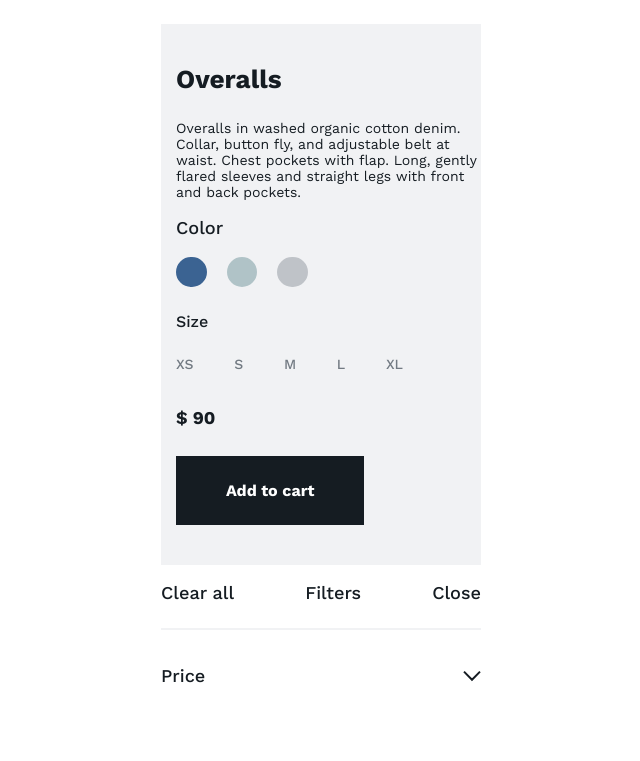
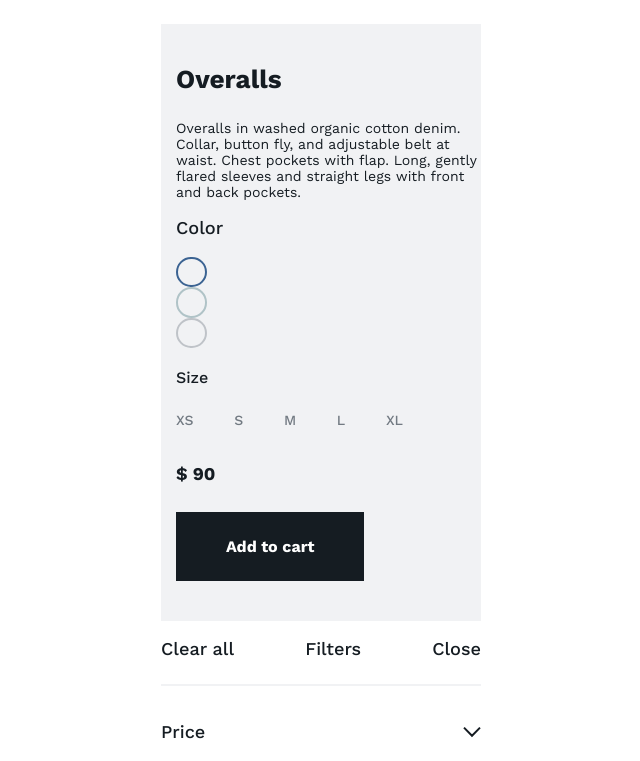
Before and after one commit to hellonasd/denim-app, a React (Create React App) app: page /product/0 in a window 1280 px wide. Shown: the part 1683-2444 px from the top of the page, without its empty margins (319-959 px from the left). Before the commit the page ends 2388 px from the top, so only its background shows below. Built offline with nearby package versions, Linux system fonts and the light colour scheme.

Commit message:
color rebild on maket

```diff
--- a/src/components/Color/Color.jsx
+++ b/src/components/Color/Color.jsx
@@ -14,9 +14,17 @@ export const Color = ({color}) => {
         return (
           <label key={Math.random() * 10} className='radio' >
             <input key={Math.random() * 10} className='radio--input' name='color' type='radio' />
-            <div key={Math.random() * 10} className='radio--radio'
-            style={{border: `2px solid ${it}`,
-            backgroundColor:`${it}`}} ></div>
+            <div
+            key={Math.random() * 10}
+            className='radio--radio'
+            style={{border: `2px solid ${it}`}}
+
+            ></div>
+            <div
+            className='radio__active'
+            style={{backgroundColor : `${it}`}}
+
+            ></div>
           </label>
         )
       })}
--- a/src/components/Color/color.css
+++ b/src/components/Color/color.css
@@ -1,13 +1,14 @@
-.radio{
-  display: inline-flex;
+.radio {
+  display: flex;
   margin-right: 10px;
+
 }
 
-.radio--input{
+.radio--input {
   display: none;
 }
 
-.radio--radio{
+.radio--radio {
   width: 1.25em;
   height: 1.25em;
   border-radius: 50%;
@@ -15,19 +16,22 @@
   padding: 2px;
 }
 
-.radio--radio::after{
-  content: '';
-  width: 100%;
-  height: 100%;
-  display: block;
 
+.radio__active {
+  position: absolute;
+  transform: scale(0);
+  width: 1em;
+  height: 1em;
   border-radius: 50%;
+  margin-right: 10px;
+  padding: 2px;
 
-  transform: scale(0);
 }
 
-.radio--input:checked + .radio--radio::after{
-
+.radio--input:checked ~ .radio__active {
+  position: relative;
   transform: scale(1);
-  background-color: rgba(23, 32, 35, 0.5);
+  top: 4px;
+  right: 36px;
+  z-index: 5;
 }
```
